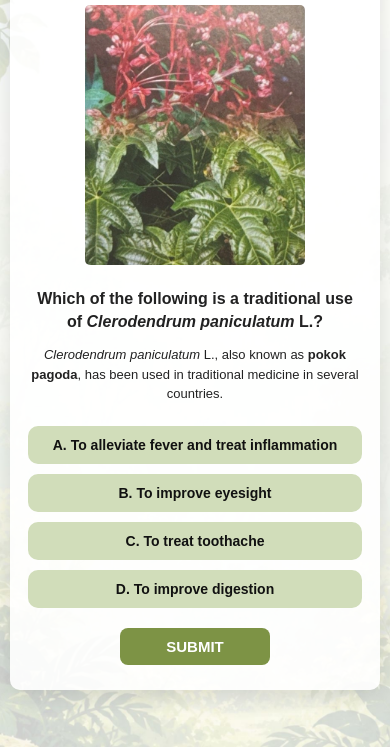
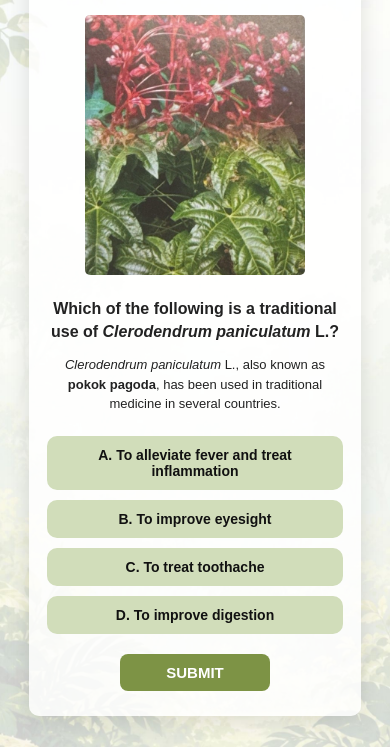
Before and after one commit to kimmm03/FRIM_Library_Weekly_Quiz, a plain HTML site: page index.html in a window 390 px wide. Shown: the part 97-844 px from the top of the page. Drawn offline with Linux system fonts and the light colour scheme.

Commit message:
change bg size for mobile

```diff
--- a/css/style.css
+++ b/css/style.css
@@ -41,7 +41,7 @@ body {
     width: 100%;
     max-width: 500px;
 
-    background: rgba(255, 255, 255, 0.88);
+    background: rgba(255, 255, 255, 0.82);
 
     border-radius: 10px;
 
@@ -202,10 +202,11 @@ body {
 @media (max-width: 600px) {
 
     body {
-        padding: 15px 10px;
+        padding: 25px 15px;
     }
 
     .quiz-container {
+        max-width: 92%;
         padding: 20px 18px 25px;
     }
 
@@ -454,7 +455,7 @@ body {
 }
 
 
-/* ---------- FReD ---------- */
+/* ---------- FRED ---------- */
 
 .result-page .fred-section {
     margin-top: 18px;
```
